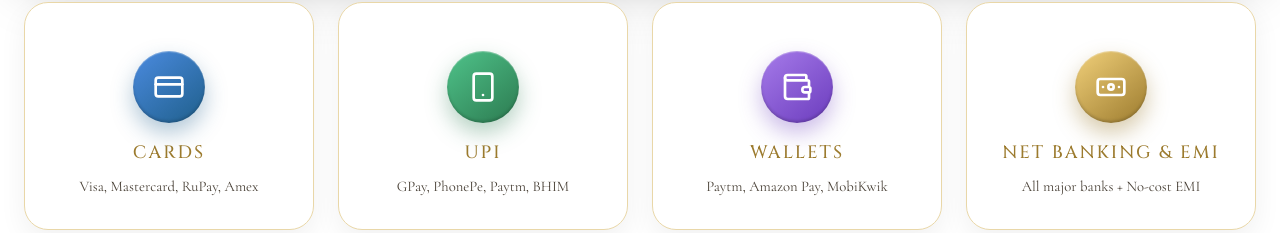
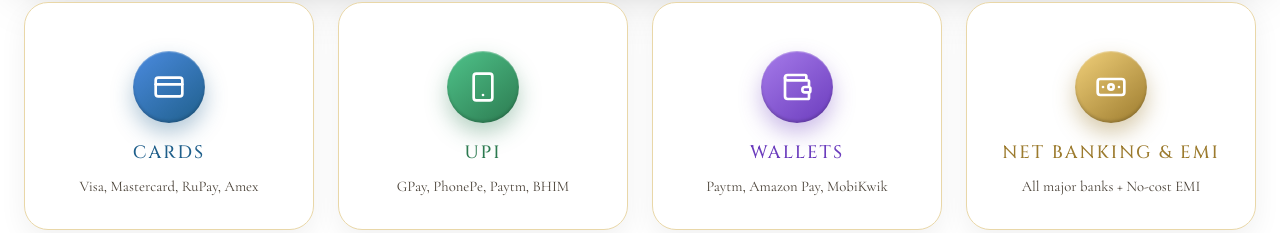
Before and after one commit to mdjunedtah/uraan-, a Next.js app: page / in a window 1280 px wide. Shown: the part 11036-11269 px from the top of the page. Built offline with nearby package versions, Linux system fonts and the light colour scheme; no server answers.

Commit message:
Match payment card title colors to their icon colors
Cards/UPI/Wallets/Net Banking & EMI titles all rendered in the same
gold-brown regardless of card type. Colored each title to match its
own icon (navy blue, green, purple, gold) per the reference design.

```diff
--- a/app/page.tsx
+++ b/app/page.tsx
@@ -623,6 +623,7 @@ export default function HomePage() {
               desc: 'Visa, Mastercard, RuPay, Amex',
               gradient: 'linear-gradient(140deg, #4B8BE0 0%, #1F5F8B 100%)',
               glow: 'rgba(31,95,139,0.35)',
+              titleColor: '#1F5F8B',
             },
             {
               icon: Smartphone,
@@ -630,6 +631,7 @@ export default function HomePage() {
               desc: 'GPay, PhonePe, Paytm, BHIM',
               gradient: 'linear-gradient(140deg, #4FC38A 0%, #2C7A50 100%)',
               glow: 'rgba(44,122,80,0.35)',
+              titleColor: '#2C7A50',
             },
             {
               icon: Wallet,
@@ -637,6 +639,7 @@ export default function HomePage() {
               desc: 'Paytm, Amazon Pay, MobiKwik',
               gradient: 'linear-gradient(140deg, #A67BEA 0%, #6B3CBD 100%)',
               glow: 'rgba(107,60,189,0.35)',
+              titleColor: '#6B3CBD',
             },
             {
               icon: Banknote,
@@ -644,6 +647,7 @@ export default function HomePage() {
               desc: 'All major banks + No-cost EMI',
               gradient: 'linear-gradient(140deg, #F1D07A 0%, #9C7B2E 100%)',
               glow: 'rgba(156,123,46,0.4)',
+              titleColor: '#9C7B2E',
             },
           ].map((p, i) => (
             <article
@@ -670,7 +674,7 @@ export default function HomePage() {
               <h3
                 className="display uppercase font-medium"
                 style={{
-                  color: '#9C7B2E',
+                  color: p.titleColor,
                   fontSize: 'clamp(15px, 1.4vw, 18px)',
                   letterSpacing: '2px',
                   lineHeight: 1.2,
```
